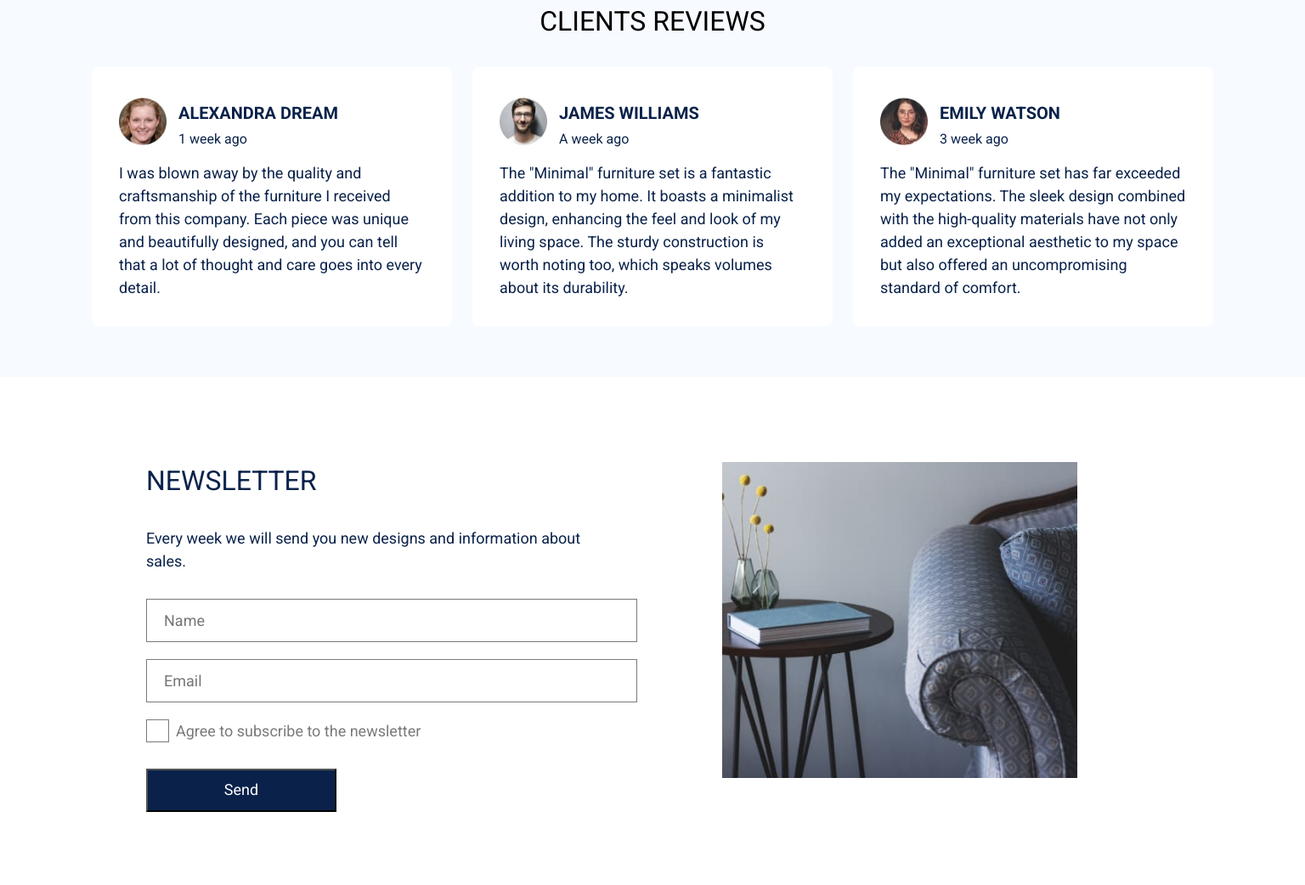
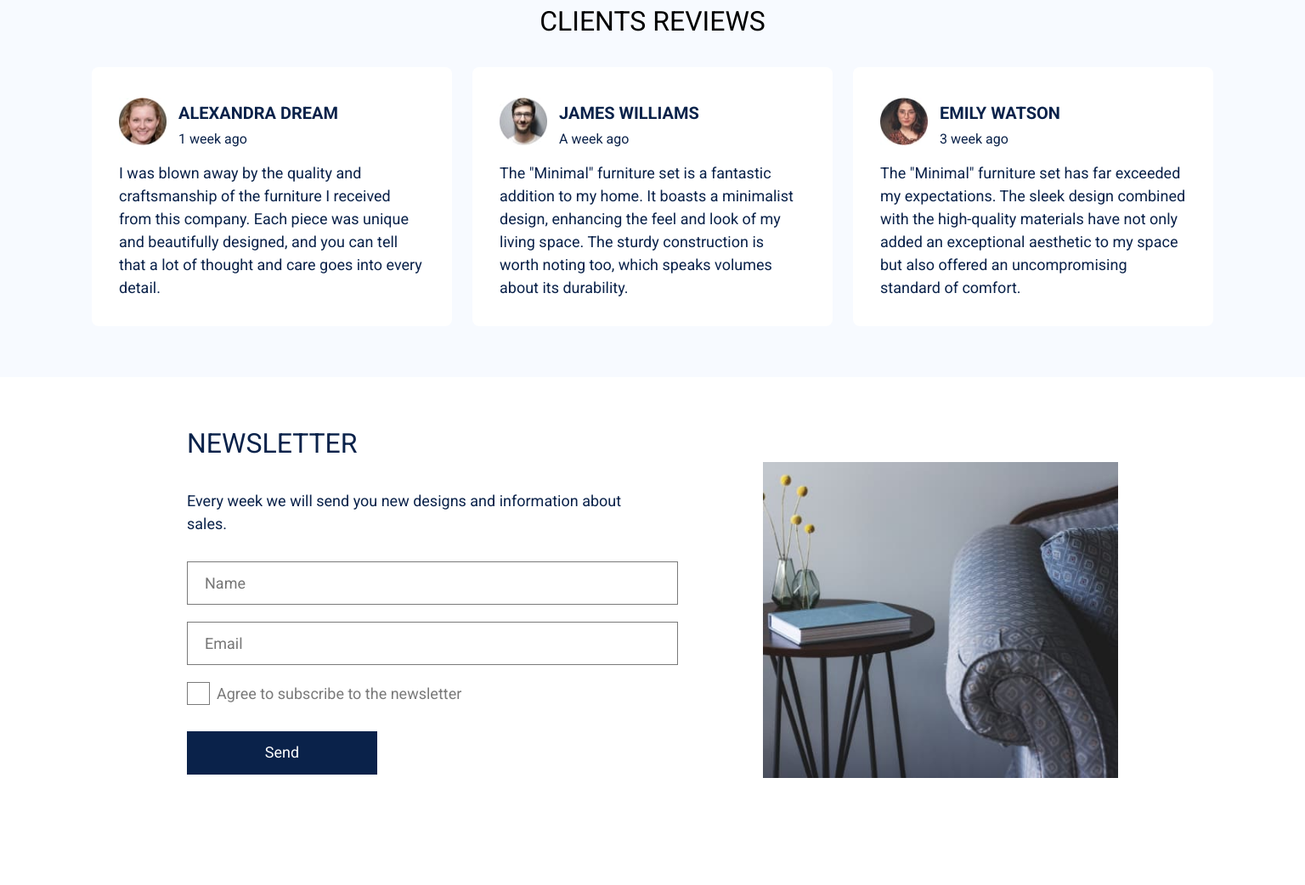
Before and after one commit to sivlvy/gang-of-developers, a website built with Vite: page src/index.html in a window 1536 px wide. Shown: the part 2775-3817 px from the top of the page at 85% size. After the commit the page ends 3773 px from the top, so only its background shows below. Built offline with nearby package versions, Linux system fonts and the light colour scheme.

Commit message:
subscription/done

```diff
--- a/src/css/subscription.css
+++ b/src/css/subscription.css
@@ -1,19 +1,19 @@
 .subscription {
-    padding-left: 16px;
-    padding-right: 16px;
-    padding-bottom: 64px;
-    padding-top: 64px;
+    margin: 0 auto;
+    margin-top: 64px;
+    width: 343px;
 }
-@media screen and (min-width: 320px) and (max-width:767px) {
+/*@media screen and (min-width: 320px) and (max-width:767px) {
     .subscribe-container{
-    width: 343px;
+    max-width: 343px;
     height: 716px;
     margin: 0 auto;
+    padding: 64px 16px;
     }
 }
 .subscription-div {
     display:inline;
-}
+}*/
 .subscription-title {
 color: var(--blue-font, #0A224A);
 font-family: Roboto;
@@ -23,7 +23,9 @@ font-weight: 400;
 line-height: 1.5;
 text-transform: uppercase;
 text-align: center;
+margin: 0 auto;
 margin-bottom: 20px;
+width: 176px;
 }
 .subscription-p {
 color: var(--blue-font, #0A224A);
@@ -33,6 +35,7 @@ font-style: normal;
 font-weight: 400;
 line-height: 24px;
 justify-content: center;
+width: 343px;
 margin-bottom: 30px;
 }
 form {
@@ -70,7 +73,7 @@ input:valid + svg {
 }*/
 .subscription-input {
 display: flex;
-width: 343px;
+width: 303px;
 align-items: center;
 padding: 11px 20px;
 gap: 8px;
@@ -138,6 +141,7 @@ outline: transparent;
     font-weight: 400;
     line-height: 24px;
     margin-bottom: 30px;
+    border: none;
     transition: background-color 250ms cubic-bezier(0.4, 0, 0.2, 1);
     }
 .form-btn:hover,
@@ -145,18 +149,41 @@ outline: transparent;
 .form-btn:active {
     background-color: #061835;
 }
+/*@media screen and (min-width: 320px) {
+    .img-sub {
+    display: flex;
+    flex-direction: column;
+    align-items: center;
+    justify-content: center;
+    gap: 72px;
+    }
+}*/
+@media screen and (max-width: 374px) {
+    .subscription {
+    width: 300px;
+    }
+    .subscription-input {
+        width: 273px;
+    }
+    .subscription-p {
+        width: 273px;
+    }
+}
 @media screen and (min-width: 768px) {
     .subscription {
-    padding-top: 100px;
+    /*padding-top: 100px;
     padding-left: 32px;
-    padding-right: 200px;
-    padding-bottom: 100px;
+    padding-right: 200px;*/
+    /* margin: 0 auto; */
+    padding: 0;
+    width: 704px;
     }
 }
 @media screen and (min-width: 768px) {
     .subscribe-container {
-    width: 536px;
+    width: 704px;
     height: 396px;
+    margin: 0 auto;
     }
 }
 @media screen and (min-width: 768px) {
@@ -166,19 +193,22 @@ outline: transparent;
     text-transform: uppercase;
     text-align: left;
     margin-bottom: 30px;
+    width: 424px;
+    margin-left:0 ;
     }
 }
 @media screen and (min-width: 768px) {
     .subscription-p {
+    width: 536px;
     font-size: 18px;
     line-height: 27px;
-    justify-content: center;
+    /* justify-content: center; */
     margin-bottom: 20px;
     }
 }
 @media screen and (min-width: 768px) {
     .subscription-input {
-    width: 536px;
+    width: 495px;
     align-items: flex-start;
     font-size: 18px;
     line-height: 27px;
@@ -205,23 +235,36 @@ outline: transparent;
     margin-bottom: 64px;
     }
 }
-@media screen and (min-width: 768px) {
+/*@media screen and (min-width: 768px) {
 .img-sub {
-width: 768px;
+max-width: 704px;
 height: 462px;
 }
-}
+}*/
 @media screen and (min-width: 1440px) {
     .subscription {
-    padding-left: 172px;
+    /* padding-left: 172px;
     padding-right: 172px;
-    padding-bottom: 86px;
+    padding-bottom: 86px; */
+    width: 1096px;
+    margin: 0 auto;
+    margin-top: 100px;
     }
 }
 @media screen and (min-width: 1440px) {
     .subscribe-container{
+    display: flex;
+    flex-wrap: nowrap;
+    align-items: center;
     width: 1096px;
     height: 410px;
+    margin: 0 auto;
+    gap: 100px;
+    }
+}
+@media screen and (min-width: 1440px) {
+    .subscription-div {
+        display: block;
     }
 }
 @media screen and (min-width: 1440px) {
@@ -280,14 +323,14 @@ height: 462px;
 @media screen and (min-width: 1440px) {
     .img-sub {
     float: right;
-    padding-left: 100px;
+    /* padding-left: 100px; */
     width: 460px;
     height: 410px;
     }
 }
-@media screen and (min-width: 1440px) {
+/*@media screen and (min-width: 1440px) {
     .subscribe-container {
     display: inline-flex;
     align-items: flex-start;
     }
-}
+}*/
--- a/src/partials/subscription.html
+++ b/src/partials/subscription.html
@@ -33,14 +33,14 @@
       <picture>
         <source
           srcset="/img/subscription/product14des@1x.jpg 1x, /img/subscription/product14des@2x.jpg 2x"
-          media="(min-width:1440px)"/>
+          media="(min-width:1440px)" width="460" height="410"/>
         <source
           srcset="/img/subscription/product11tab@1x.jpg 1x,  /img/subscription/product11tab@2x.jpg 2x"
-          media="(min-width:768px)"/>
+          media="(min-width:768px)" width="704" height="396"/>
         <source
           srcset= "/img/subscription/product7mob@1x.jpg 1x,  /img/subscription/product7mob@2x.jpg 2x"
-          media="(min-width:320px)"/>
-        <img src=" ./img/subscription/product7mob@2x.jpg" alt="sofa with a table"/>
+          media="(min-width:320px)" width="343" height="300" />
+        <img src=" ./img/subscription/product7mob@2x.jpg" alt="sofa with a table" width="343" height="300"/>
       </picture>
     </div>
   </div>
```
